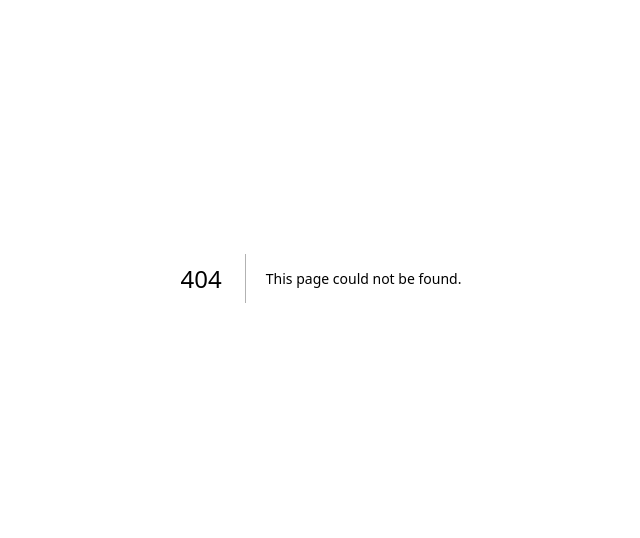
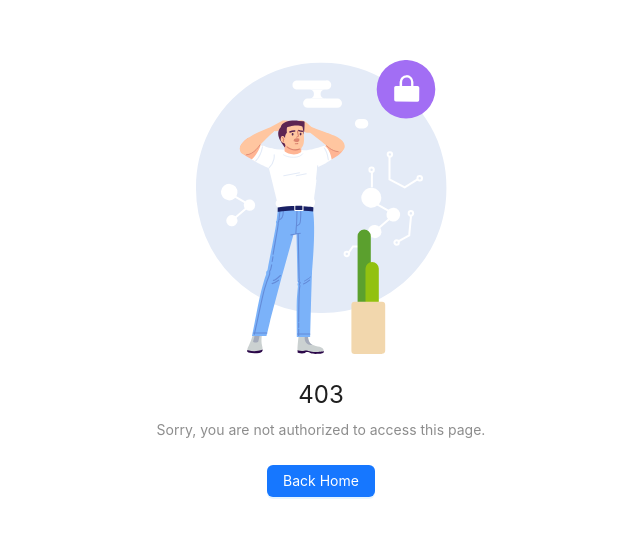
Before and after one commit to RaphaelSalayog/konnect-web-client, a Next.js app: page /unauthorized in a window 1280 px wide. Before the commit this address had no page. Shown: the part 122-660 px from the top of the page, without its empty margins (319-959 px from the left). Built offline with nearby package versions, Linux system fonts and the light colour scheme; what @ant-design/nextjs-registry would draw is missing.

Commit message:
feat: login and unauthorized page

```diff
--- a/src/app/login/page.tsx
+++ b/src/app/login/page.tsx
@@ -1,5 +1,7 @@
+import Login from "@/pages/Login";
+
 const Page = () => {
-    return <></>;
+    return <Login />;
 };
 
 export default Page;
--- /dev/null
+++ b/src/app/unauthorized/page.tsx
@@ -0,0 +1,24 @@
+"use client";
+
+import { Button, Result } from "antd";
+import { useRouter } from "next/navigation";
+
+const UnauthorizedPage = () => {
+    const router = useRouter();
+    return (
+        <div className="flex h-screen justify-center items-center">
+            <Result
+                status="403"
+                title="403"
+                subTitle="Sorry, you are not authorized to access this page."
+                extra={
+                    <Button type="primary" onClick={() => router.push("/home")}>
+                        Back Home
+                    </Button>
+                }
+            />
+        </div>
+    );
+};
+
+export default UnauthorizedPage;
```
